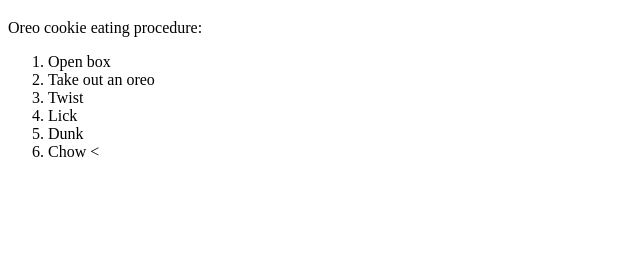
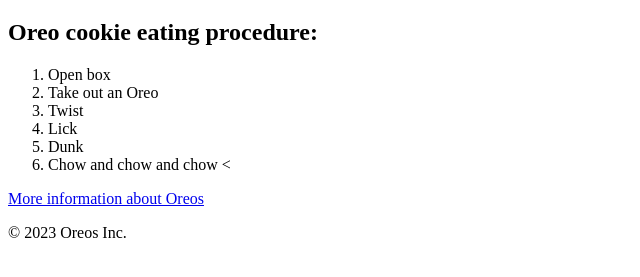
Before and after one commit to finkettlewell/coursera-test, a plain HTML site: page site/index.html in a window 1280 px wide. Shown: the part 61-338 px from the top of the page, without its empty margins (0-640 px from the left). Drawn offline with Linux system fonts and the light colour scheme.

Commit message:
New commit

```diff
--- a/site/index.html
+++ b/site/index.html
@@ -1,19 +1,31 @@
 <!DOCTYPE html>
-<html>
+<html lang="en">
 <head>
   <meta charset="utf-8">
   <title>Ordered Lists</title>
 </head>
 <body>
+  <header>
     <h1>Ordered list</h1>
-  <div>
-    Oreo cookie eating procedure:
+  </header>
+  <main>
+    <section>
+      <h2>Oreo cookie eating procedure:</h2>
       <ol>
         <li>Open box</li>
-    <li>Take out an oreo</li>
+        <li>Take out an Oreo</li>
         <li>Twist</li>
         <li>Lick</li>
         <li>Dunk</li>
-    <li>Chow &lt;</li>
+        <li>Chow and chow and chow &lt;</li>
       </ol>
+      <p>
+        <a href="oreos.html">More information about Oreos</a>
+      </p>
+    </section>
+  </main>
+  <footer>
+    <p>&copy; 2023 Oreos Inc.</p>
+  </footer>
+</body>
 </html>
```
Lines whose indentation alone changed are shown as unchanged.
